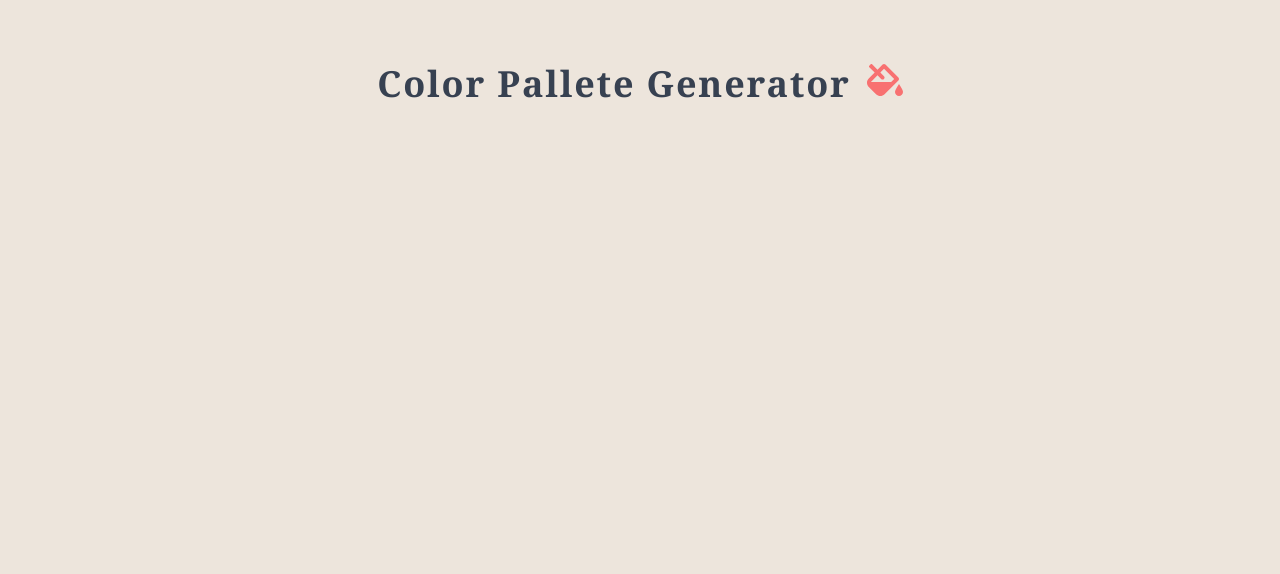
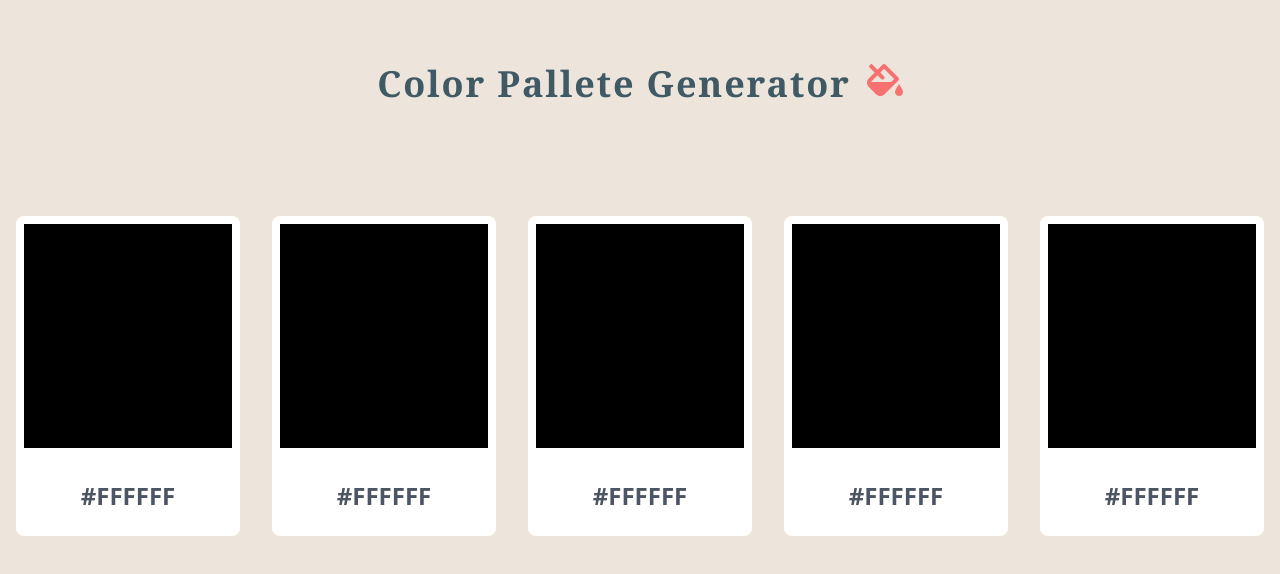
Before and after one commit to sherryliao21/react-color-pallete-generator, a React (Create React App) app: page / in a window 1280 px wide. Shown: the top 574 px of the page. Built offline with nearby package versions, Linux system fonts and the light colour scheme.

Commit message:
feat: add color pallete and cards layout

```diff
--- a/src/App.css
+++ b/src/App.css
@@ -4,3 +4,9 @@ body {
   justify-content: center;
   align-items: center;
 }
+
+.App {
+  display: flex-column;
+  justify-content: center;
+  align-items: center;
+}
--- a/src/App.js
+++ b/src/App.js
@@ -6,6 +6,7 @@ import Footer from './components/Footer';
 import Header from './components/Header';
 
 function App() {
+
   return (
     <div className="App">
       <Header />
--- /dev/null
+++ b/src/components/Card.js
@@ -0,0 +1,12 @@
+import React from 'react'
+
+const Card = () => {
+  return (
+    <div class="card-container">
+      <div class="color"></div>
+      <div class="hex">#FFFFFF</div>
+    </div>
+  )
+}
+
+export default Card
--- a/src/components/ColorPallete.js
+++ b/src/components/ColorPallete.js
@@ -1,9 +1,14 @@
 import React from 'react'
+import Card from './Card'
 
 const ColorPallete = () => {
   return (
-    <div>
-
+    <div class="pallete-container">
+      <Card />
+      <Card />
+      <Card />
+      <Card />
+      <Card />
     </div>
   )
 }
--- a/src/components/Header.css
+++ b/src/components/Header.css
@@ -1,5 +1,3 @@
 h1 {
-  margin-top: 50px;
-  font-size: 40px;
   color: #3F5965;
 }
--- a/src/components/Header.js
+++ b/src/components/Header.js
@@ -5,9 +5,11 @@ import { faFillDrip } from '@fortawesome/free-solid-svg-icons'
 
 
 const Header = () => {
+  const title = 'Color Pallete Generator'
+
   return (
     <div>
-      <h1 class="app-title">Color Pallete Generator <FontAwesomeIcon icon={faFillDrip} class="swatchbook"/></h1>
+      <h1 class="app-title">{ title }<FontAwesomeIcon icon={ faFillDrip } class="swatchbook"/></h1>
     </div>
   )
 }
--- a/src/index.css
+++ b/src/index.css
@@ -3,10 +3,27 @@
 @tailwind utilities;
 
 @layer components {
+  /* Header */
   .app-title {
-    @apply flex font-serif font-bold text-4xl mt-16 text-gray-700 tracking-wider
+    @apply flex justify-center font-serif font-bold text-4xl mt-16 tracking-wider
   }
   .swatchbook {
     @apply text-red-400 h-8 ml-4
   }
+  /* ColorPallete */
+  .pallete-container {
+    @apply flex space-x-8 mt-28
+  }
+
+  /* Card */
+  .card-container {
+    @apply bg-white h-80 w-56 rounded-lg flex-col items-center
+  }
+  .color {
+    @apply h-56 w-52 bg-black m-2
+  }
+  .hex {
+    @apply text-2xl font-bold text-gray-600 flex justify-center pt-6
+  }
+
 }
```
